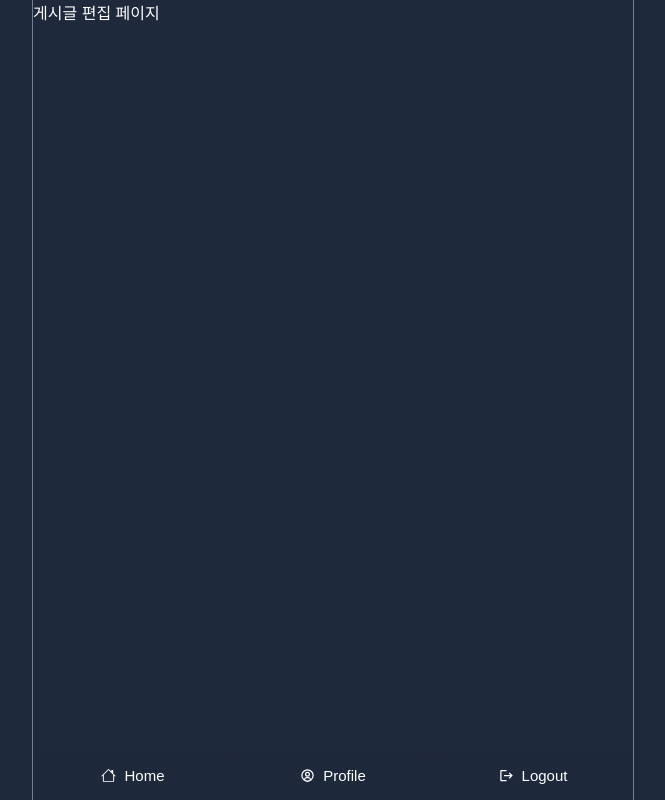
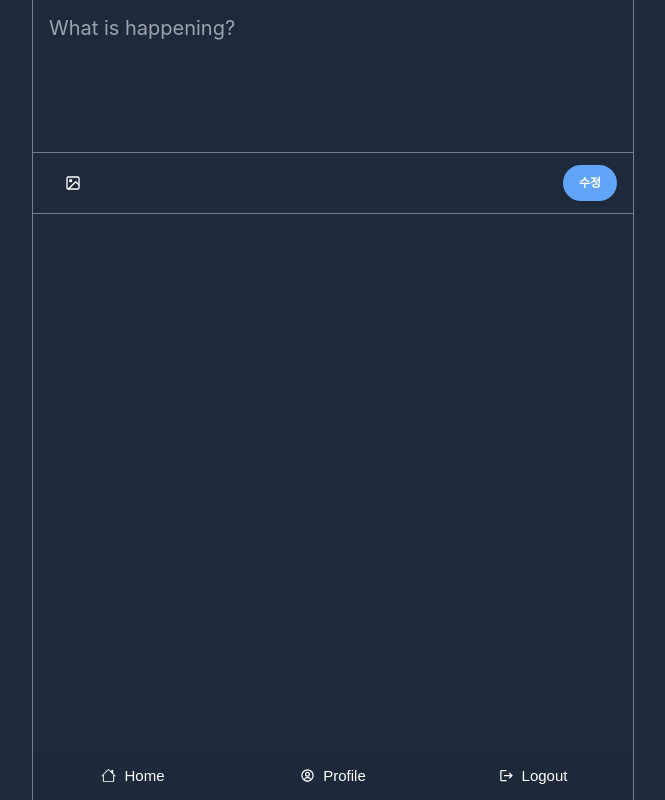
Before and after one commit to tyranoboy1/twitter-app, a React (Create React App) app: page /posts/edit/1 in a window 1280 px wide. Shown: the whole page, without its empty margins (307-972 px from the left). Built offline with nearby package versions, Linux system fonts and the light colour scheme; no server answers; the database is empty; sample sign-in values are in the browser's storage.

Commit message:
게시글 수정 삭제 기능 구현

```diff
--- a/src/components/post/PostBox.tsx
+++ b/src/components/post/PostBox.tsx
@@ -1,14 +1,26 @@
 import { AiFillHeart } from "react-icons/ai";
 import { FaRegComment, FaUserCircle } from "react-icons/fa";
-import { Link } from "react-router-dom";
+import { Link, useNavigate } from "react-router-dom";
 import { IPostBoxProps } from "./interface/post.interface";
 import { useContext } from "react";
 import AuthContext from "context/AuthContext";
+import { deleteDoc, doc } from "firebase/firestore";
+import { toast } from "react-toastify";
+import { db } from "firebaseApp";
 
 /** 게시글 리스트 박스 컴포넌트 */
 const PostBox = ({ post }: IPostBoxProps) => {
-  const handleDelete = () => {};
   const { user } = useContext(AuthContext);
+  const navigate = useNavigate();
+  /** 게시글 삭제함수 */
+  const handleDelete = async () => {
+    const confirm = window.confirm("삭제");
+    if (confirm) {
+      await deleteDoc(doc(db, "posts", post.id));
+      toast.success("게시글을 삭제했습니다.");
+      navigate("/");
+    }
+  };
 
   return (
     <div className="post__box" key={post?.id}>
--- /dev/null
+++ b/src/components/post/PostDetailForm.tsx
@@ -0,0 +1,40 @@
+import { doc, getDoc } from "firebase/firestore";
+import { useCallback, useEffect, useState } from "react";
+import { useParams, useNavigate } from "react-router-dom";
+import { db } from "firebaseApp";
+import { IoIosArrowBack } from "react-icons/io";
+import { IPostProps } from "./interface/post.interface";
+import PostBox from "components/post/PostBox";
+import Loader from "components/loading/Loader";
+
+const PostDetailForm = () => {
+  const params = useParams();
+  const navigate = useNavigate();
+  const [post, setPost] = useState<IPostProps | null>(null);
+
+  /** params.id에 해당 하는 데이터 가져오는 함수 */
+  const getPost = useCallback(async () => {
+    if (params.id) {
+      const docRef = doc(db, "posts", params.id);
+      const docSnap = await getDoc(docRef);
+
+      setPost({ ...(docSnap?.data() as IPostProps), id: docSnap?.id });
+    }
+  }, [params.id]);
+
+  useEffect(() => {
+    if (params.id) getPost();
+  }, [getPost, params.id]);
+
+  return (
+    <div className="post">
+      <div className="post__header">
+        <button type="button" onClick={() => navigate(-1)}>
+          <IoIosArrowBack className="post__header-btn" />
+        </button>
+      </div>
+      {post ? <PostBox post={post} /> : <Loader />}
+    </div>
+  );
+};
+export default PostDetailForm;
--- /dev/null
+++ b/src/components/post/PostEditForm.tsx
@@ -0,0 +1,87 @@
+import { doc, getDoc, updateDoc } from "firebase/firestore";
+import { db } from "firebaseApp";
+import React from "react";
+import { FiImage } from "react-icons/fi";
+import { useNavigate, useParams } from "react-router-dom";
+import { toast } from "react-toastify";
+import { IPostProps } from "./interface/post.interface";
+
+/** 게시글 입력 컴포넌트 */
+const PostEditForm = () => {
+  const params = useParams();
+  const [post, setPost] = React.useState<IPostProps | null>(null);
+  const [content, setContent] = React.useState<string>();
+  const handleFileUpload = () => {};
+  const navigate = useNavigate();
+
+  /** parms.id에 따라 데이터 가져오는 함수 */
+  const getPost = React.useCallback(async () => {
+    if (params.id) {
+      const docRef = doc(db, "posts", params.id);
+      const docSnap = await getDoc(docRef);
+      setPost({ ...(docSnap?.data() as IPostProps), id: docSnap.id });
+      setContent(docSnap?.data()?.content);
+    }
+  }, [params.id]);
+
+  /** 게시글 생성 */
+  const onSubmit = async (e: any) => {
+    e.preventDefault();
+    try {
+      if (post) {
+        const postRef = doc(db, "posts", post?.id);
+        await updateDoc(postRef, {
+          content: content,
+        });
+        navigate(`/posts/${post?.id}`);
+        toast.success("게시글을 수정하였습니다.");
+      }
+    } catch (e: any) {
+      console.log(e);
+    }
+  };
+
+  /** textArea onChange 함수 */
+  const onChange = (e: React.ChangeEvent<HTMLTextAreaElement>) => {
+    const {
+      target: { name, value },
+    } = e;
+    if (name == "content") {
+      setContent(value);
+    }
+  };
+
+  /** params.id가 있을때 getPost 함수 실행 */
+  React.useEffect(() => {
+    if (params.id) {
+      getPost();
+    }
+  }, [getPost]);
+  return (
+    <form className="post-form" onSubmit={onSubmit}>
+      <textarea
+        className="post-form__textarea"
+        required
+        name="content"
+        id="content"
+        placeholder="What is happening?"
+        onChange={onChange}
+        value={content}
+      />
+      <div className="post-form__submit-area">
+        <label htmlFor="file-input" className="post-form__file">
+          <FiImage className="post-form__file-icon" />
+        </label>
+        <input
+          type="file"
+          name="file-input"
+          accept="image/*"
+          onChange={handleFileUpload}
+          className="hidden"
+        />
+        <input type="submit" value="수정" className="post-form__submit-btn" />
+      </div>
+    </form>
+  );
+};
+export default PostEditForm;
--- a/src/index.scss
+++ b/src/index.scss
@@ -168,6 +168,17 @@
 
 /** Post 레이아웃 */
 .post {
+  &__header {
+    button {
+      border: none;
+      padding: 16px;
+    }
+    &-btn {
+      width: 20px;
+      height: 20px;
+      cursor: pointer;
+    }
+  }
   &__no-posts {
     padding: 16px;
     .post__text {
--- a/src/pages/post/PostDetailPage.tsx
+++ b/src/pages/post/PostDetailPage.tsx
@@ -1,7 +1,7 @@
-import React from "react";
+import PostDetailForm from "components/post/PostDetailForm";
 
 const PostDetailPage = () => {
-  return <div>상세 게시글 페이지</div>;
+  return <PostDetailForm />;
 };
 
 export default PostDetailPage;
--- a/src/pages/post/PostEditPage.tsx
+++ b/src/pages/post/PostEditPage.tsx
@@ -1,7 +1,7 @@
-import React from "react";
+import PostEditForm from "components/post/PostEditForm";
 
 const PostEditPage = () => {
-  return <div>게시글 편집 페이지</div>;
+  return <PostEditForm />;
 };
 
 export default PostEditPage;
```
Also changed, not shown: src/common/utils/getPost.ts (added).
